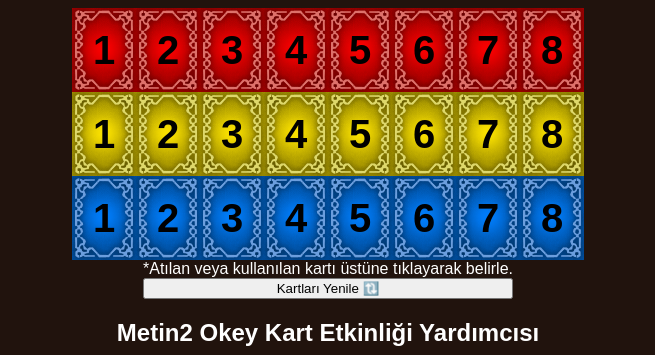
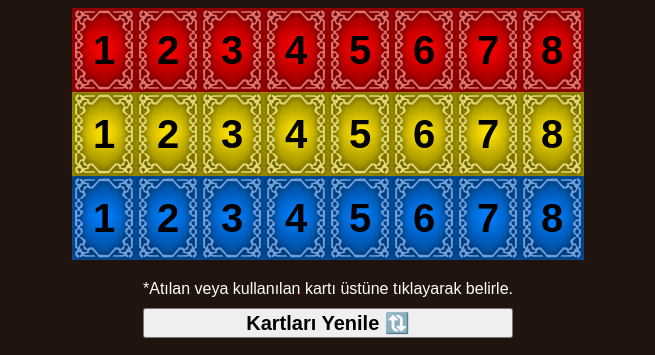
Before and after one commit to metin2zort/metin2okeykarti, a plain HTML site: page index.html in a window 1280 px wide. Shown: the top 355 px of the page, without its empty margins (312-967 px from the left). Drawn offline with Linux system fonts and the light colour scheme.

Commit message:
Update index.html

```diff
--- a/index.html
+++ b/index.html
@@ -148,9 +148,9 @@
 		<div class="blue-card" id="card" onclick='toggleGray(this)'>8</div>
 	</div>
 
-	<div style="display:grid; text-align:center;justify-content:center;">
+	<div style="display:grid; text-align:center;justify-content:center;margin-top:20px;">
 		<span>*Atılan veya kullanılan kartı üstüne tıklayarak belirle.</span>
-		<button style="" onclick="removeClassFromAllElements('active')">Kartları Yenile 🔃</button>
+		<button style="font-size: 20px;font-weight: 800;margin-top: 10px;" onclick="removeClassFromAllElements('active')">Kartları Yenile 🔃</button>
 	</div>
 
 	<div class="content">
```
